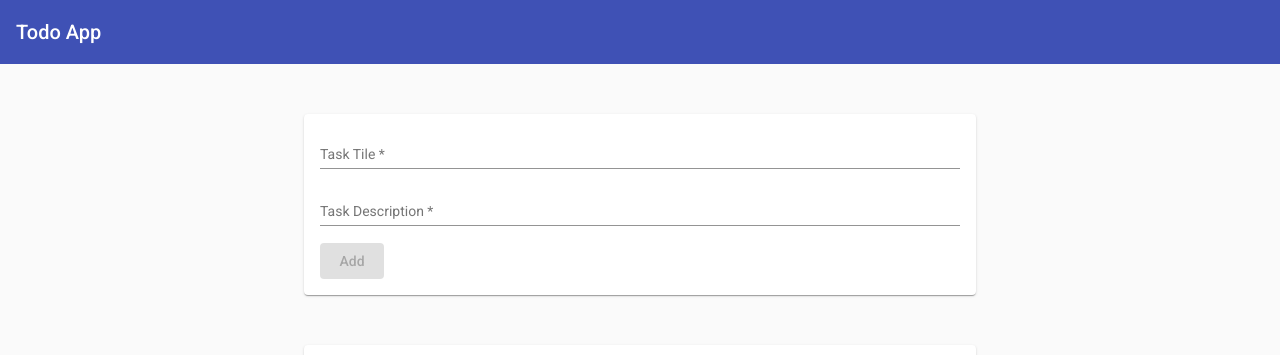
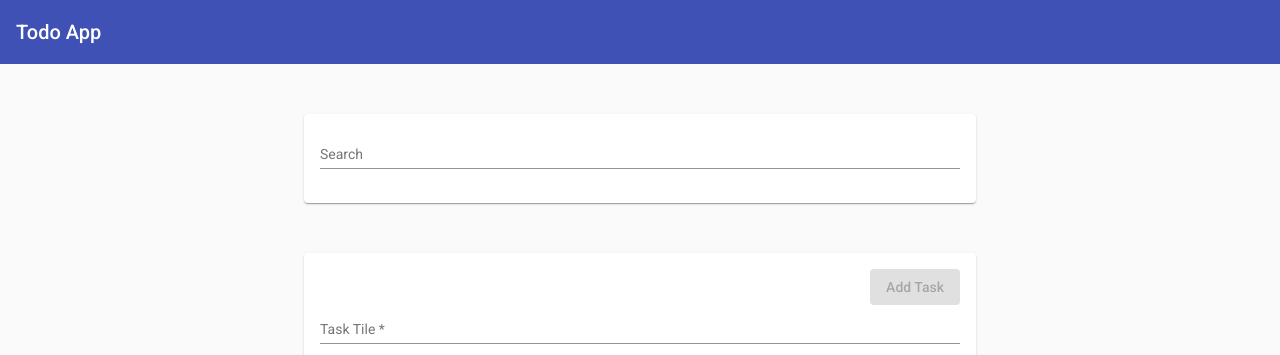
Before and after one commit to jamesoyanna/Todo-App-Task, an Angular app in the folder todo-app/: page / in a window 1280 px wide. Shown: the top 355 px of the page. Built offline with nearby package versions, Linux system fonts and the light colour scheme; no server answers.

Commit message:
Add Search button

```diff
--- a/todo-app/src/app/app.module.ts
+++ b/todo-app/src/app/app.module.ts
@@ -25,7 +25,8 @@ import { TaskDialogComponent } from './task-dialog/task-dialog.component';
     SharedModule,
     HttpClientModule,
     FormsModule,
-    ReactiveFormsModule
+    ReactiveFormsModule,
+
 
 
   ],
--- a/todo-app/src/app/tasks/tasks.component.html
+++ b/todo-app/src/app/tasks/tasks.component.html
@@ -1,7 +1,24 @@
 
-    <!-- Create Task-->
+    <!-- Search Form-->
+   <mat-card>
+        <form>
+            <mat-form-field>
+                <mat-label>
+                    Search
+                </mat-label>
+                <input matInput type="text"  placeholder="Search for tasks" />
+        </mat-form-field>
+        </form>
+    </mat-card>
+        <!-- End Search Form-->
+   <!-- Create Task-->
     <mat-card>
+
      <form [formGroup] ="taskForm" (ngSubmit)="createTask()">
+        <button style=" float: right;" mat-raised-button type="submit" color="primary" [disabled]="!taskForm.valid">
+            Add Task
+        </button>
+
          <mat-form-field>
              <mat-label>Task Tile</mat-label>
              <input type="text" matInput placeholder="Task Title" required formControlName="title" />
@@ -10,14 +27,14 @@
             <mat-label>Task Description</mat-label>
             <input type="text" matInput placeholder="Task Description" required required formControlName="description" />
         </mat-form-field>
-        <button
+        <!-- <button
          mat-raised-button
          type="submit"
          color="primary"
          [disabled] = "!taskForm.valid"
         >
          Add
-        </button>
+        </button> -->
      </form>
     </mat-card> <!-- End of Create Task-->
 
--- a/todo-app/src/app/tasks/tasks.component.ts
+++ b/todo-app/src/app/tasks/tasks.component.ts
@@ -12,6 +12,7 @@ import { FormControl, FormGroup, Validators } from '@angular/forms';
 })
 export class TasksComponent implements OnInit {
 tasks: Task[] = [];
+
 
 taskForm = new FormGroup({
   title: new FormControl('', [Validators.required]),
@@ -96,4 +97,7 @@ taskForm = new FormGroup({
    )
   }
 
+  // Find Task
+
+
 }
--- a/todo-app/src/app/tasks/tasks.service.ts
+++ b/todo-app/src/app/tasks/tasks.service.ts
@@ -34,4 +34,7 @@ export class TasksService {
   deleteTask(task: Task): Observable<string | any>{
     return this.http.delete(`${this.apiUrl}/tasks/${task.id}`, {responseType:'text'})
   }
+
+  // Find Task
+
 }
```
